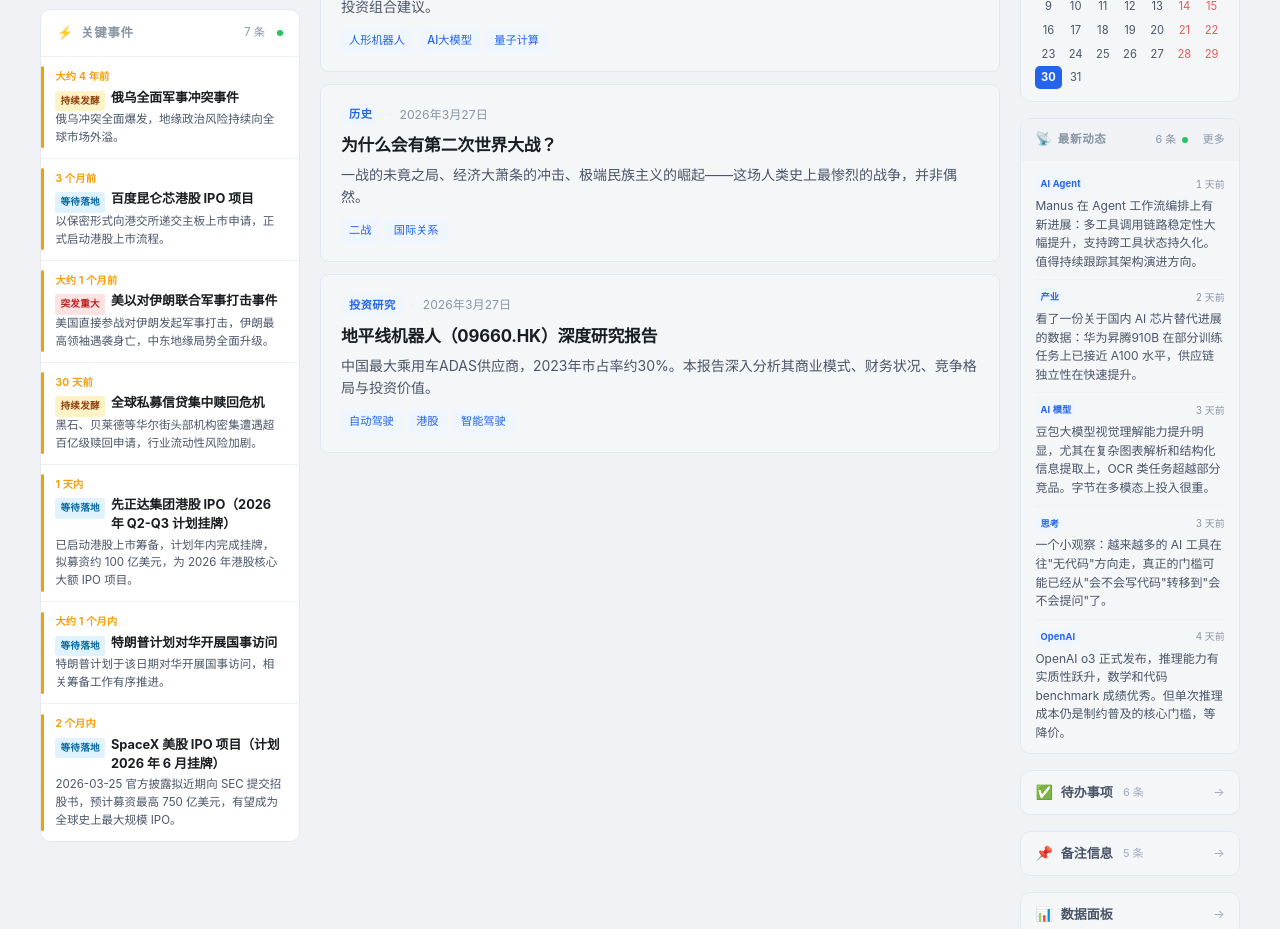
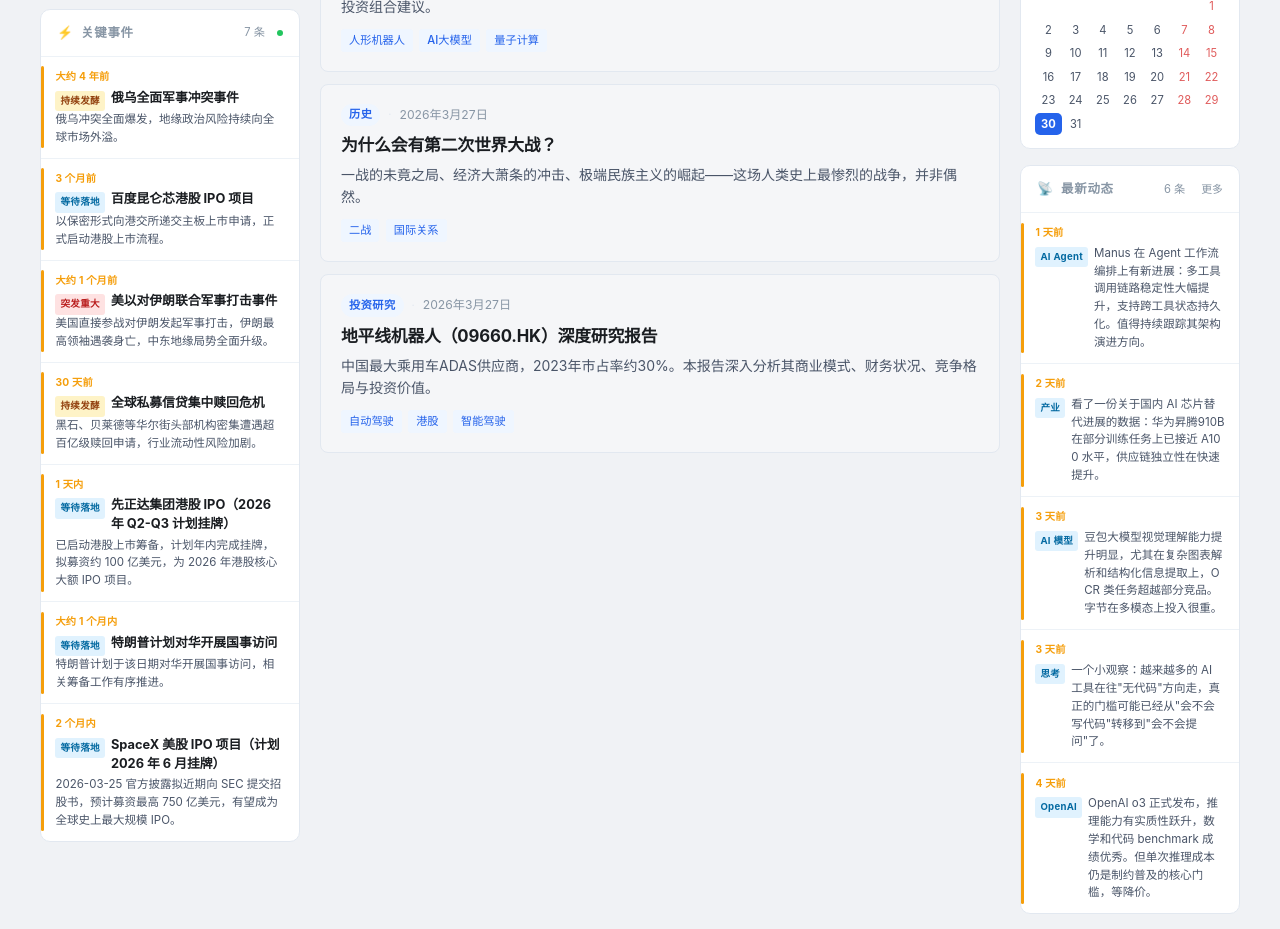
Before and after one commit to web1286/inimf-blog, a Next.js app: page / in a window 1280 px wide. Shown: the part 240-1169 px from the top of the page. Built offline with nearby package versions, Linux system fonts and the light colour scheme.

Commit message:
fix: symmetric left/right width 260px, updates use ev-item style

```diff
--- a/components/Layout.tsx
+++ b/components/Layout.tsx
@@ -260,45 +260,46 @@ export default function Layout({ children, title, description, posts = [], hideS
         {!hideSidebar && (
           <aside className="site-right-rail">
 
-            {/* ① 日历模块 */}
-            <div className="rail-card">
+            {/* ① 日历模块 — sidebar-card 风格，与左侧作者卡片对称 */}
+            <div className="sidebar-card" style={{overflow: 'hidden', padding: 0}}>
+              <div className="sidebar-card-header" style={{borderBottom: '1px solid var(--color-border-light)'}}>
+                <span className="sidebar-card-icon" style={{fontSize: '0.8rem'}}>📅</span>
+                <span className="sidebar-card-title">日历</span>
+              </div>
               <CalendarWidget />
             </div>
 
-            {/* ② 最新动态 — 紧凑卡片列表，Bloomberg 风格 */}
-            <div className="rail-card">
-              <div className="rail-card-header">
-                <span className="rail-card-icon">📡</span>
-                <span className="rail-card-title">最新动态</span>
-                <span className="rail-count-num" style={{fontSize:'0.68rem', color:'var(--color-text-muted)', marginLeft:'2px'}}>{UPDATES.length} 条</span>
-                <span className="rail-live-dot" style={{marginLeft:'auto'}} />
-                <Link href="/updates" style={{marginLeft:'8px', fontSize:'0.68rem', color:'var(--color-text-muted)', textDecoration:'none'}}>更多</Link>
+            {/* ② 最新动态 — 与关键事件完全统一的 ev-item 风格 */}
+            <div className="sidebar-card" style={{overflow: 'hidden', padding: 0}}>
+              <div className="sidebar-card-header" style={{borderBottom: '1px solid var(--color-border-light)'}}>
+                <span className="sidebar-card-icon" style={{fontSize: '0.8rem'}}>📡</span>
+                <span className="sidebar-card-title">最新动态</span>
+                <span className="rail-count-num" style={{marginLeft: 'auto', fontSize: '0.7rem', color: 'var(--color-text-muted)'}}>{UPDATES.length} 条</span>
+                <Link href="/updates" style={{marginLeft: '8px', fontSize: '0.68rem', color: 'var(--color-text-muted)', textDecoration: 'none'}}>更多</Link>
               </div>
-              <div className="rail-card-body" style={{padding: '0.4rem 0.9rem 0.65rem'}}>
-                <ul className="rail-updates-list">
+              <ul className="ev-list" style={{margin: 0}}>
                 {displayUpdates.map((item, i) => {
                   const relTime = mounted
                     ? formatDistanceToNow(new Date(item.date), { addSuffix: true, locale: zhCN })
                     : ''
-                    const snippet = item.text.length > 80 ? item.text.slice(0, 80) + '…' : item.text
+                  const snippet = item.text.length > 100 ? item.text.slice(0, 100) + '…' : item.text
                   return (
-                      <li key={i} className="rail-update-item">
-                        <div className="rail-update-meta">
+                    <li key={i} className="ev-item">
+                      <div className="ev-time">{relTime}</div>
+                      <div style={{display: 'flex', alignItems: 'flex-start', gap: '6px', flexWrap: 'wrap'}}>
                         {item.tags && item.tags[0] && (
-                            <span className="rail-update-tag">{item.tags[0]}</span>
+                          <span className="ev-status-tag ev-status-pending">{item.tags[0]}</span>
                         )}
-                          <time className="rail-update-time">{relTime}</time>
+                        <div className="ev-content" style={{flex: 1, minWidth: 0}}>{snippet}</div>
                       </div>
-                        <p className="rail-update-text">{snippet}</p>
                     </li>
                   )
                 })}
               </ul>
             </div>
-            </div>
 
             {/* ③ 待办事项入口 */}
-            <div className="rail-card">
+            <div className="sidebar-card">
               <Link href="/todos" style={{ textDecoration: 'none', display: 'block' }}>
                 <div style={{
                   display: 'flex',
@@ -322,7 +323,7 @@ export default function Layout({ children, title, description, posts = [], hideS
             </div>
 
             {/* ④ 备注信息入口 */}
-            <div className="rail-card">
+            <div className="sidebar-card">
               <Link href="/notes" style={{ textDecoration: 'none', display: 'block' }}>
                 <div style={{
                   display: 'flex',
@@ -346,7 +347,7 @@ export default function Layout({ children, title, description, posts = [], hideS
             </div>
 
             {/* ⑤ 数据面板入口 */}
-            <div className="rail-card">
+            <div className="sidebar-card">
               <Link href="/analytics" style={{ textDecoration: 'none', display: 'block' }}>
                 <div style={{
                   display: 'flex',
```
Lines whose indentation alone changed are shown as unchanged.
